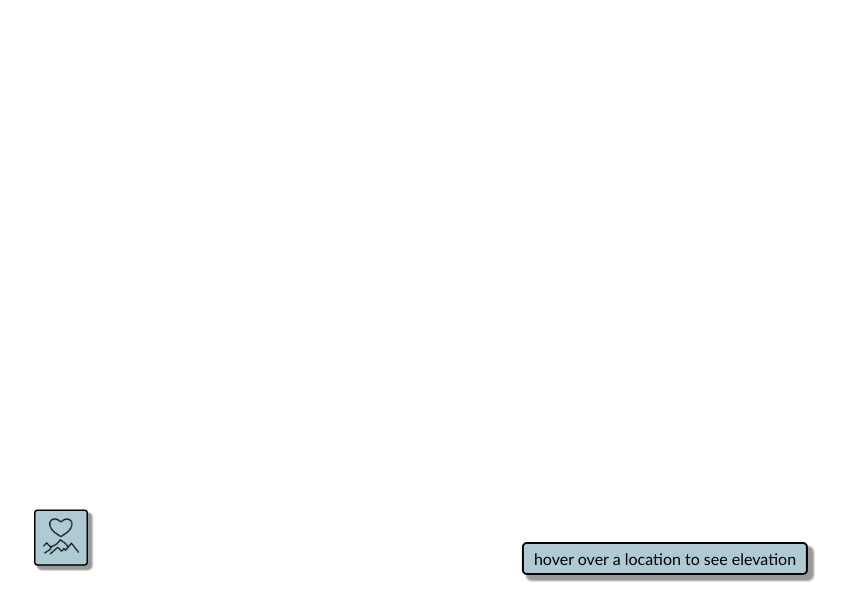
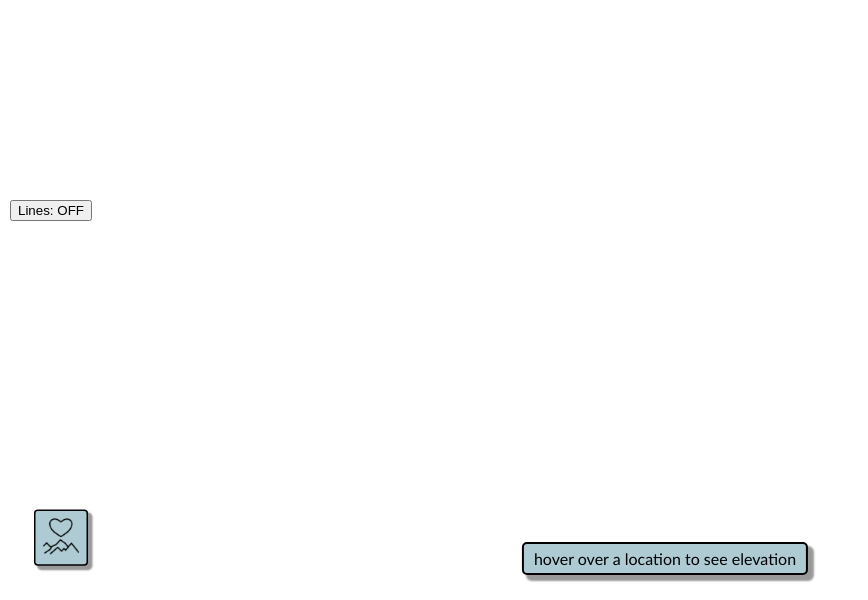
Before and after one commit to brucecooner/casual_topographic, a Flask app: page / in a window 1280 px wide. Shown: the part 200-800 px from the top of the page, without its empty margins (0-868 px from the left). Run offline with Flask 3, Linux system fonts and the light colour scheme; some libraries are stand-ins or nearby versions.

Commit message:
-lines mode: can toggle lines mode on, add lines

```diff
--- a/app.py
+++ b/app.py
@@ -4,7 +4,12 @@ from flask import Flask, render_template, request, jsonify
 
 app = Flask(__name__)
 
-MAPS_API_KEY = os.environ.get('MAPS_API_KEY', "no_env_key")
+MAPS_API_KEY = os.environ.get('MAPS_API_KEY')
+
+if not MAPS_API_KEY:
+	raise ValueError("Maps API Key is missing.")
+
+print("casualtopography started")
 
 # -----------------------------------------------------------------------------
 @app.route("/")
--- a/static/CSS/index.css
+++ b/static/CSS/index.css
@@ -106,3 +106,11 @@ body {
 	cursor:crosshair;
 	box-shadow: var(--panel-shadow);
 }
+
+#linesModeButton {
+	position: absolute;
+	left: 10px;
+	top: 50%;
+
+	z-index: 2;
+}
--- a/templates/index.html
+++ b/templates/index.html
@@ -5,6 +5,7 @@
 	<link rel="icon" href="{{ url_for('static', filename='favicon.ico') }}" type="image/x-icon">
 	<link rel="stylesheet" type="text/css" href="{{ url_for('static', filename='CSS/index.css') }}">
 
+	<script src="{{url_for('static', filename='js/MapLines.js')}}"></script>
 	<script src="{{url_for('static', filename='js/LogChannels.js')}}"></script>
 	<script src="{{url_for('static', filename='js/DoStuff.js')}}"></script>
 	<script src="{{url_for('static', filename='js/util.js')}}"></script>
@@ -46,6 +47,8 @@ maps events demo: https://developers.google.com/maps/documentation/javascript/ap
 	const COORDS_PANEL_INITIAL_TEXT = 'hover over a location to see elevation';
 	const COORDS_PANEL_INITIAL_TEXT_TOUCH = "touch a location to see elevation";
 
+	const MAX_POINTS_COUNT = 10;
+
 	const shadow_day_start_hour = 4;
 	const shadow_update_interval_minutes = 1;
 
@@ -74,6 +77,9 @@ maps events demo: https://developers.google.com/maps/documentation/javascript/ap
 	let mouse_tooltip_string = "";
 	let mouse_tooltip_dnt = null;
 
+	// only created when needed
+	let map_lines = null;
+
 	// google map instance
 	gMap = null;
 
@@ -81,12 +87,14 @@ maps events demo: https://developers.google.com/maps/documentation/javascript/ap
 	// make the things
 	// =========================================================================
 	// logging system
-	var logging = LogChannelsNS.LogChannels(initialEnabled=false);
+	var logging = LogChannelsNS.LogChannels(initialEnabled=true);
 	logging.addChannel("index", {"name_prefix_enabled":true });
-	logging.addChannel("DoStuff", {"name_prefix_enabled":true });
+	// I really need a way to filter logs on channels...
+	logging.addChannel("DoStuff", {"name_prefix_enabled":true, "enabled":false });
 	logging.addChannel("mouse", {"name_prefix_enabled":true, "enabled":false });
 	logging.addChannel("dnt", {"name_prefix_enabled": false, "enabled":false});
 	logging.addChannel("shadow", {"name_prefix_enabled": true, "enabled":false});
+	logging.addChannel("maplines", {"name_prefix_enabled": true, "enabled":true});
 
 	// event system
 	var doStuff = DoStuffNS.DoStuff(logging.DoStuff, true);
@@ -273,6 +281,16 @@ maps events demo: https://developers.google.com/maps/documentation/javascript/ap
 	// }
 
 	// ----------------------------------------------------------------------------
+	// non-touch devices
+	function handleMouseMapLeftClick(lng_lat_object)
+	{
+		if (map_lines)
+		{
+			map_lines.addPoint(lng_lat_object);
+		}
+	}
+
+	// ----------------------------------------------------------------------------
 	function handleMouseMapLeftClickTouch(lng_lat_object)
 	{
 		// logging.index("handleMouseMapLeftClickTouch()");
@@ -397,6 +415,33 @@ maps events demo: https://developers.google.com/maps/documentation/javascript/ap
 		setCoordsPanel(getCoordsPanelIdleText());
 	}
 
+
+	// ----------------------------------------------------------------------------
+	function setLinesModeButtonText(line_mode)
+	{
+		document.getElementById("linesModeButton").innerHTML = `Lines: ${line_mode ? "ON" : "OFF"}`;
+	}
+
+	// ----------------------------------------------------------------------------
+	function toggleLinesMode()
+	{
+		logging.index("toggleLinesMode()");
+
+		if (!map_lines)
+		{
+			map_lines = MapLinesNS.MapLines(logging.getChannelFunc("maplines"), gMap, MAX_POINTS_COUNT);
+
+			doStuff.sub("mouse_left_click_lng_lat", handleMouseMapLeftClick);
+
+		}
+		else
+		{
+			map_lines = null;
+		}
+
+		setLinesModeButtonText(!!map_lines);
+	}
+
 	// ----------------------------------------------------------------------------
 	function initApp()
 	{
@@ -475,12 +520,19 @@ maps events demo: https://developers.google.com/maps/documentation/javascript/ap
 			mapId: "215ecb8fe58153d6",
 		});
 
+		// save for later
+		gMap = Gmap;
+
 		Gmap.setOptions({draggableCursor:'crosshair'});
 
 		// set listener for clicks
 		Gmap.addListener("click", (mapsMouseEvent) => {
 			// logging.index("map mouse click");
-			doStuff.do("mouse_left_click_lng_lat", {"lng":mapsMouseEvent.latLng.lng(), "lat":mapsMouseEvent.latLng.lat()});
+			// doStuff.do("mouse_left_click_lng_lat", {"lng":mapsMouseEvent.latLng.lng(), "lat":mapsMouseEvent.latLng.lat()});
+			if (map_lines)
+			{
+				map_lines.addPoint(mapsMouseEvent);
+			}
 		});
 
 		Gmap.addListener("drag", (mapsMouseEvent) => {
@@ -552,6 +604,7 @@ maps events demo: https://developers.google.com/maps/documentation/javascript/ap
 		</ul>
 	</div>
 
+	<button id="linesModeButton" onclick="toggleLinesMode()">Lines: OFF</button>
 
    <div id="map"></div>
 
```
Also changed, not shown: static/js/MapLines.js (added, +63 -0 lines), 1 other file.
